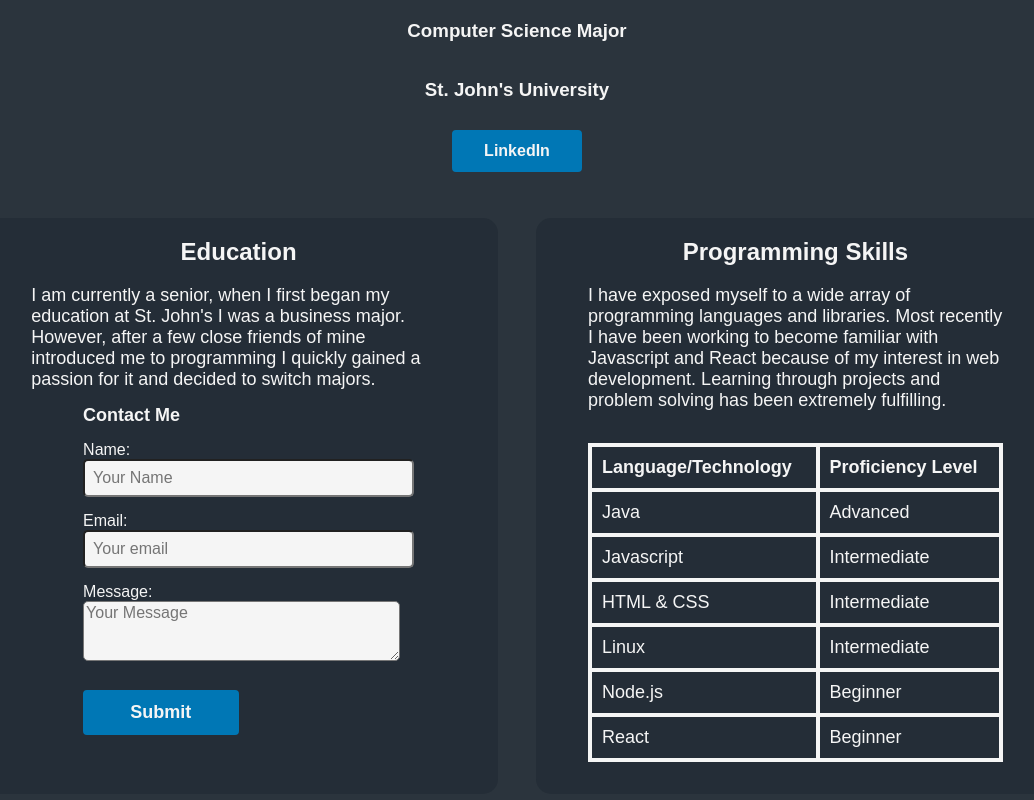
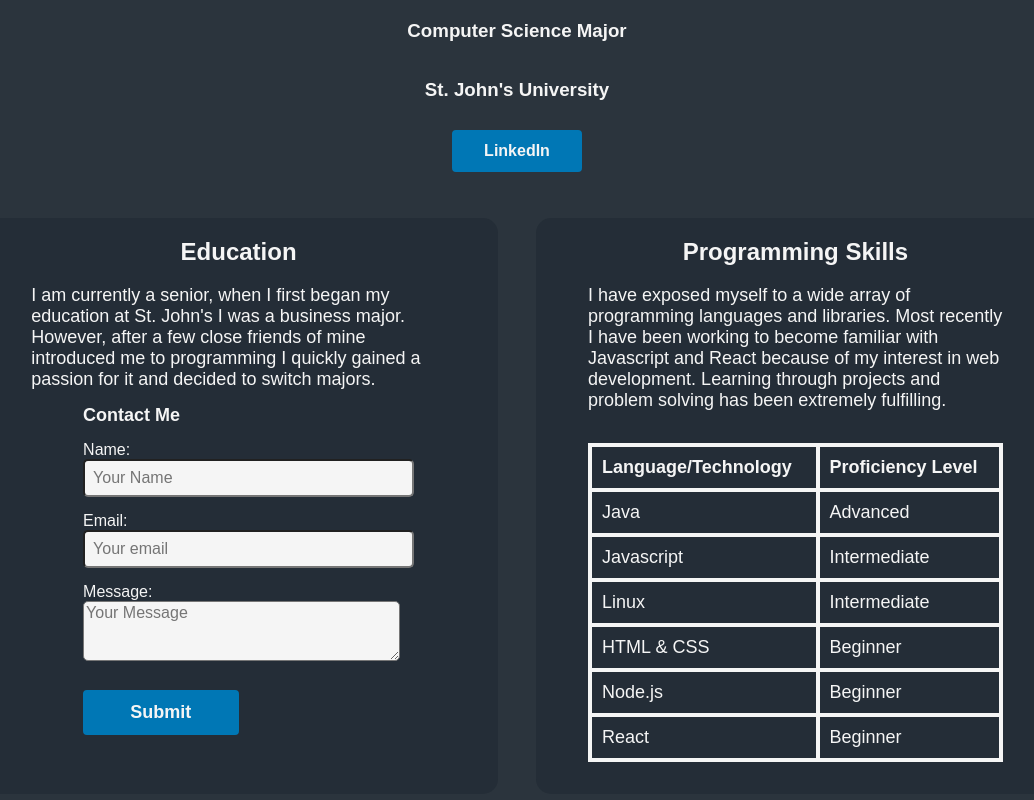
Before and after one commit to csnolan/csnolan.github.io, a plain HTML site: page index.html in a window 1280 px wide. Shown: the part 320-1120 px from the top of the page, without its empty margins (123-1157 px from the left). Drawn offline with Linux system fonts and the light colour scheme.

Commit message:
correction

```diff
--- a/index.html
+++ b/index.html
@@ -80,12 +80,12 @@
           <td>Intermediate</td>
         </tr>
         <tr>
-          <td>HTML & CSS</td>
+          <td>Linux</td>
           <td>Intermediate</td>
         </tr>
         <tr>
-          <td>Linux</td>
-          <td>Intermediate</td>
+          <td>HTML & CSS</td>
+          <td>Beginner</td>
         </tr>
         <tr>
           <td>Node.js</td>
```
